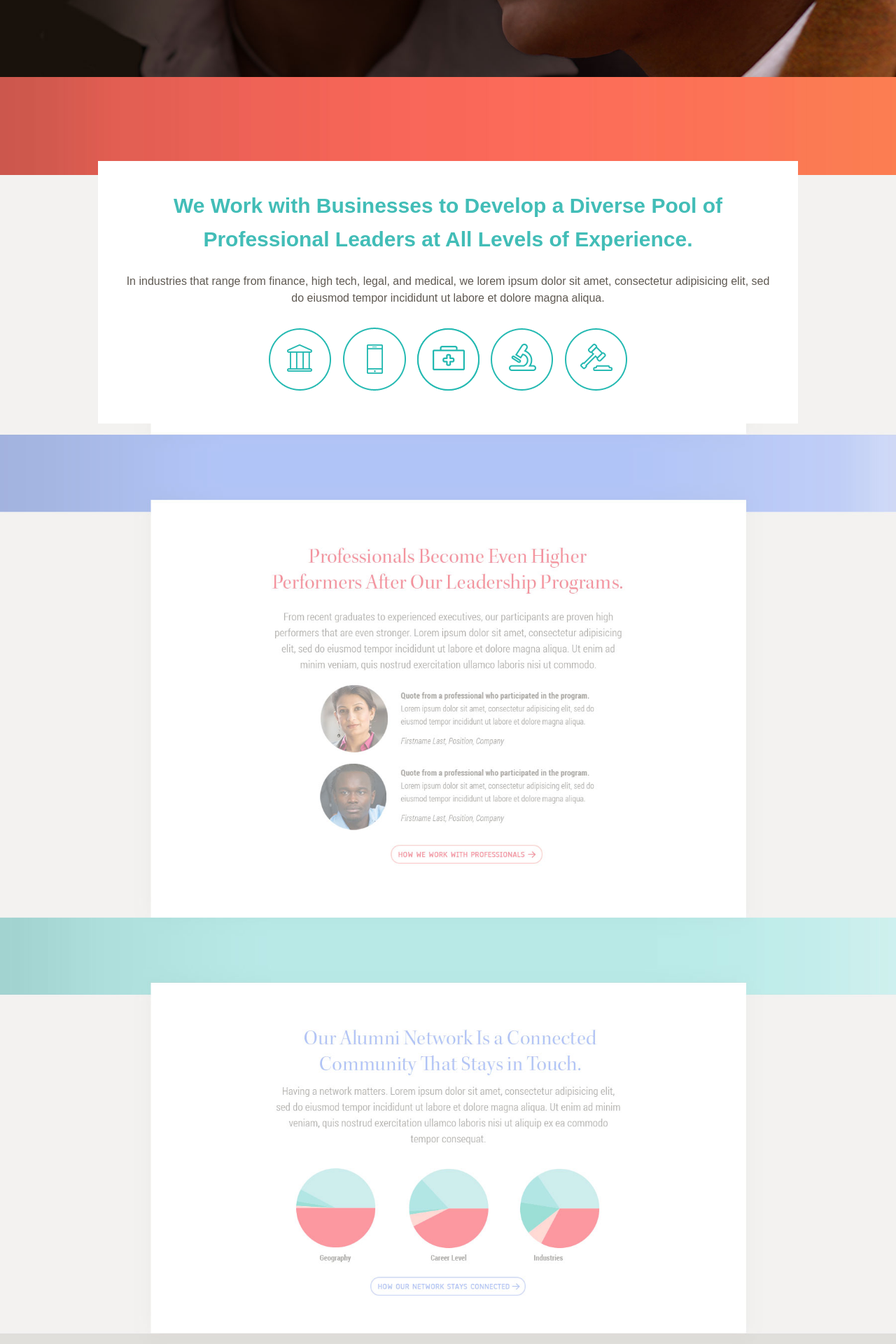
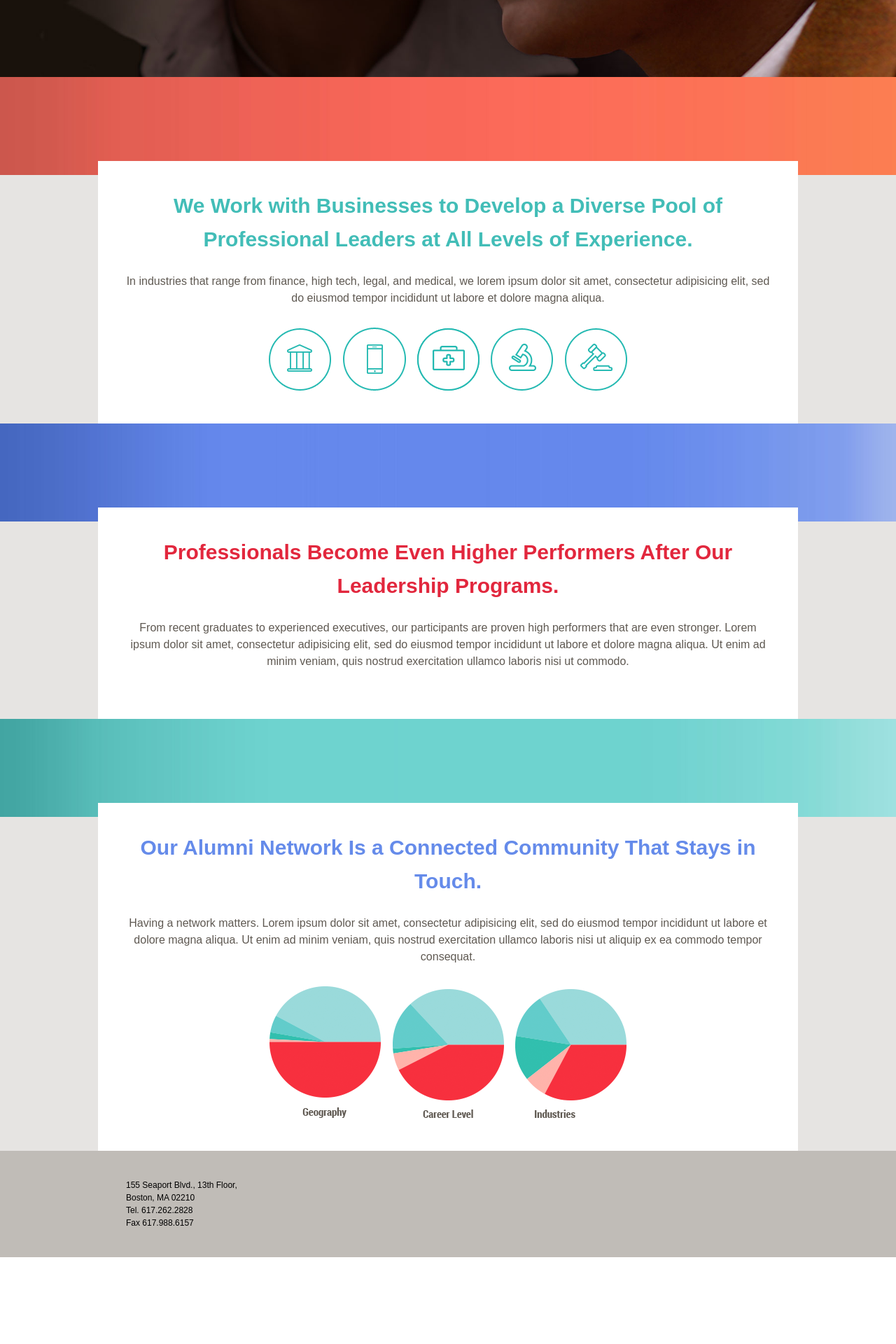
Before and after one commit to Inkriti-Digital/ThePartnership, a PHP site: page / in a window 1280 px wide. Shown: the part 498-2418 px from the top of the page at 70% size. After the commit the page ends 2294 px from the top, so only its background shows below. Run offline with PHP 8.4, Linux system fonts and the light colour scheme; some libraries are stand-ins or nearby versions.

Commit message:
home block layout complete

```diff
--- a/css/styles.css
+++ b/css/styles.css
@@ -1719,9 +1719,8 @@ td {
  */
 /*MAIN CONTAINER & HEADER CONTENT */
 .container {
-  background: url("../img/fpo-homepage-bg.jpg") no-repeat;
   background-size: 100%;
-  min-height: 3550px;
+  background-color: #e6e4e2;
   padding: 0;
 }
 
@@ -1739,6 +1738,18 @@ td {
 
 .seperator-red {
   background: url("../img/hrbg-red.jpg") repeat-y;
+  background-size: 100%;
+  height: 140px;
+}
+
+.seperator-blue {
+  background: url("../img/hrbg-blue.jpg") repeat-y;
+  background-size: 100%;
+  height: 140px;
+}
+
+.seperator-aqua {
+  background: url("../img/hrbg-aqua.jpg") repeat-y;
   background-size: 100%;
   height: 140px;
 }
@@ -1749,11 +1760,20 @@ td {
   z-index: 5;
   padding: 40px;
   text-align: center;
-}
-.inner-container h2 {
+  background-color: white;
+}
+.inner-container .biz-block h2 {
   text-align: center;
   color: #42bdb7;
 }
+.inner-container .personal-block h2 {
+  text-align: center;
+  color: #e2273d;
+}
+.inner-container .alumni-block h2 {
+  text-align: center;
+  color: #658bea;
+}
 .inner-container p {
   color: #5f5952;
 }
@@ -1766,4 +1786,15 @@ td {
   margin: 10px 6px;
 }
 
+.footer {
+  background-color: #c0bcb7;
+  color: black;
+  font-size: 12px;
+}
+.footer .inner-container {
+  background-color: transparent;
+  margin-top: 0;
+  text-align: left;
+}
+
 /*# sourceMappingURL=styles.css.map */
--- a/index.html
+++ b/index.html
@@ -22,8 +22,7 @@
 					<img src="img/home-header.jpg"/>
 				</div>
 			</div>
-			<div class="seperator-red">
-			</div>
+			<div class="seperator-red"></div>
 			<div class="inner-container">
 				<div class="biz-block">
 					<h2>We Work with Businesses to Develop a Diverse Pool of Professional Leaders at All Levels of Experience.</h2>
@@ -40,6 +39,43 @@
 					</div>
 				</div>
 			</div>
+			<div class="seperator-blue"></div>
+			<div class="inner-container">
+				<div class="personal-block">
+					<h2>Professionals Become Even Higher Performers After Our Leadership Programs.</h2>
+					<p>
+						From recent graduates to experienced executives, our participants are proven high performers that are even stronger. Lorem ipsum dolor sit amet, consectetur adipisicing elit, sed do eiusmod tempor incididunt ut labore et dolore magna aliqua. Ut enim ad minim veniam, quis nostrud exercitation ullamco laboris nisi ut commodo.
+					</p>
+
+					<div class="graphic-row">
+
+					</div>
+				</div>
+			</div>
+			<div class="seperator-aqua"></div>
+			<div class="inner-container">
+				<div class="alumni-block">
+					<h2>Our Alumni Network Is a Connected Community That Stays in Touch.</h2>
+					<p>
+						Having a network matters. Lorem ipsum dolor sit amet, consectetur adipisicing elit, sed do eiusmod tempor incididunt ut labore et dolore magna aliqua. Ut enim ad minim veniam, quis nostrud exercitation ullamco laboris nisi ut aliquip ex ea commodo tempor consequat.
+					</p>
+
+					<div class="graphic-row">
+						<span class="biz-ico"><img src="img/fpo-graph1.png"/></span>
+						<span class="biz-ico"><img src="img/fpo-graph2.png"/></span>
+						<span class="biz-ico"><img src="img/fpo-graph3.png"/></span>
+					</div>
+				</div>
+			</div>
+			<div class="footer">
+				<div class="inner-container">
+					<div class="address">
+						155 Seaport Blvd., 13th Floor,<br/>
+						Boston, MA 02210<br/>
+						Tel. 617.262.2828<br/>
+						Fax 617.988.6157
+				</div>
+			</div>
 		</div>
 
 		<!-- Load Scripts -->
```
Also changed, not shown: css/src/layouts/landing.scss (+51 -6 lines), css/styles.min.css, img/fpo-graph1.png (added), img/fpo-graph2.png (added), img/fpo-graph3.png (added), img/hrbg-aqua.jpg (added), img/hrbg-blue.jpg (added), 1 other file.
